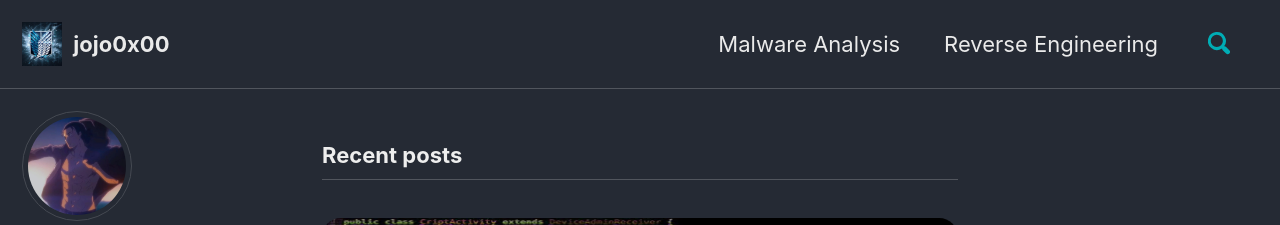
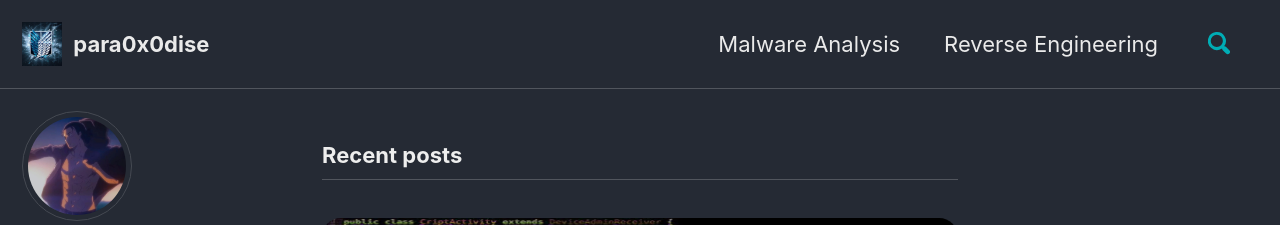
Before and after one commit to para0x0dise/para0x0dise.github.io, a Jekyll site: the page built from index.html, in a window 1280 px wide and 900 px high. Shown: the top 225 px of the window. Built offline with Jekyll 4.4.1, drawn with Linux system fonts in a browser that asks for light colours; cached includes are drawn as plain includes; the list of posts is cut into pages by our own code.

Commit message:
Update _config.yml

```diff
--- a/_config.yml
+++ b/_config.yml
@@ -16,7 +16,7 @@ minimal_mistakes_skin    : "dark" # "air", "aqua", "contrast", "dark", "dirt", "
 
 # Site Settings
 locale                   : "en-US"
-title                    : "jojo0x00"
+title                    : "para0x0dise"
 title_separator          : "-"
 subtitle                 : # site tagline that appears below site title in masthead
 name                     : "Mohannad Raafat"
```
